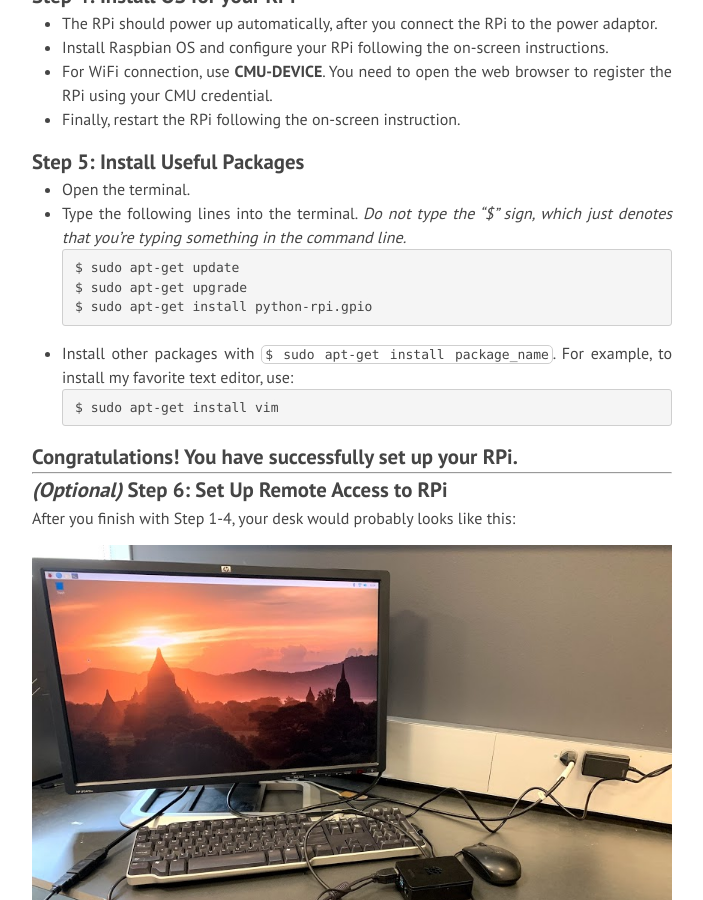
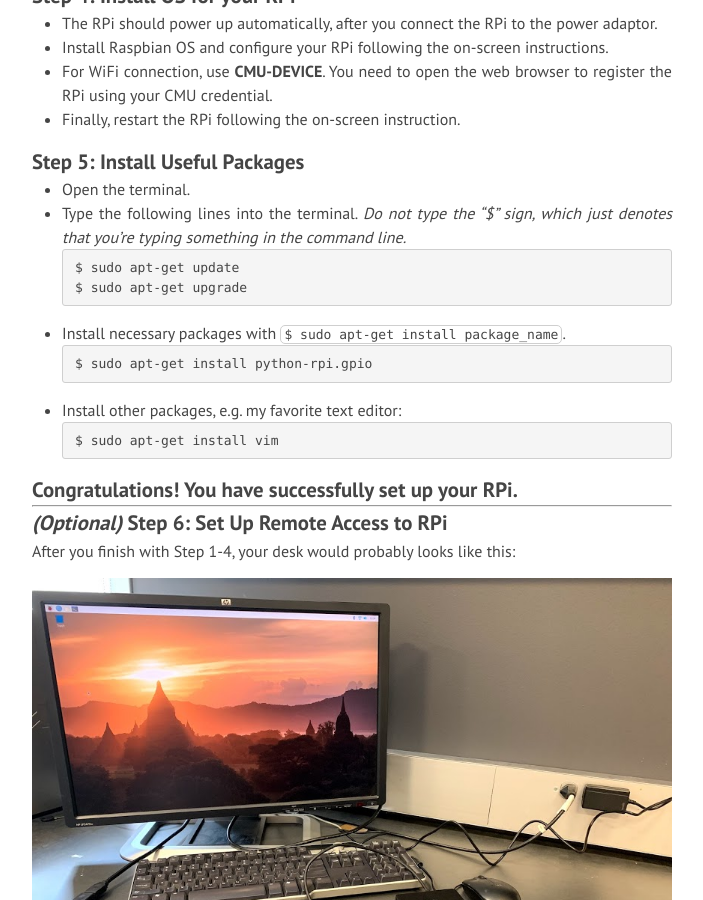
Before and after one commit to INFERLab/12740, a Jekyll site: the page built from _posts/2019-08-15-get-started.md, in a window 1280 px wide and 900 px high, scrolled down 2628 px. Shown: the whole window, without its empty margins (288-991 px from the left). Built offline with Jekyll 4.4.1, drawn with Linux system fonts in a browser that asks for light colours; nearby versions of some CDN libraries.

Commit message:
Edits to Tutorial 3

````diff
--- a/_posts/2019-08-15-get-started.md
+++ b/_posts/2019-08-15-get-started.md
@@ -75,9 +75,12 @@ Accessories:
 ```
 $ sudo apt-get update
 $ sudo apt-get upgrade
+```
+- Install necessary packages with `$ sudo apt-get install package_name`.
+```
 $ sudo apt-get install python-rpi.gpio
 ```
-- Install other packages with `$ sudo apt-get install package_name`. For example, to install my favorite text editor, use:
+- Install other packages, e.g. my favorite text editor:
 ```
 $ sudo apt-get install vim
 ```
````
